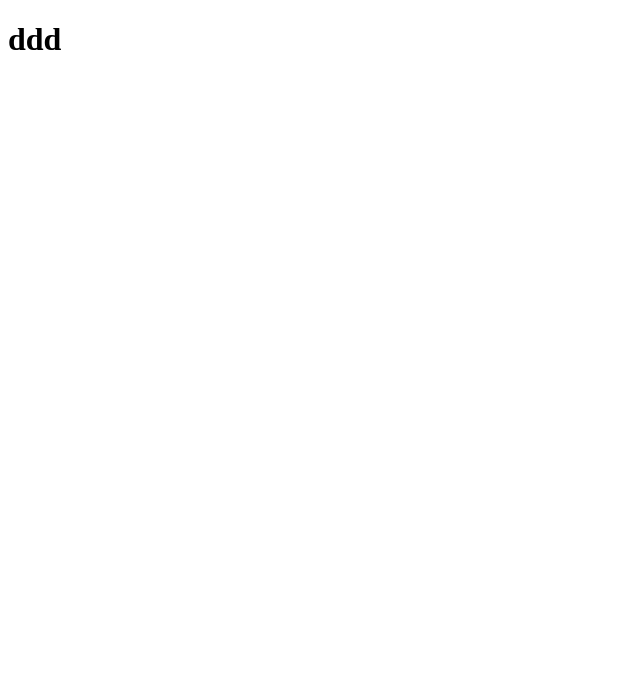
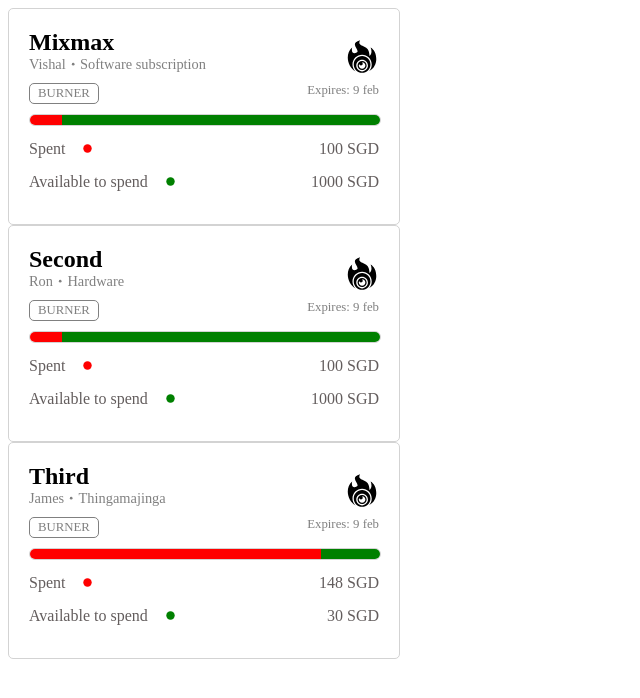
Before and after one commit to vihang7660/cards, a React (Vite) app: page / in a window 1280 px wide. Shown: the top 698 px of the page, without its empty margins (0-640 px from the left). Built offline with nearby package versions, Linux system fonts and the light colour scheme.

Commit message:
Styled the card component

```diff
--- a/package.json
+++ b/package.json
@@ -10,7 +10,8 @@
   },
   "dependencies": {
     "react": "^18.2.0",
-    "react-dom": "^18.2.0"
+    "react-dom": "^18.2.0",
+    "react-icons": "^4.7.1"
   },
   "devDependencies": {
     "@types/react": "^18.0.26",
--- a/src/App.jsx
+++ b/src/App.jsx
@@ -1,7 +1,6 @@
 import React from "react";
-import { nanoid } from "nanoid";
+import CardsList from "./components/CardsList";
 
 export default function App() {
-  console.log(nanoid())
-  return <h1>ddd</h1>
+  return <CardsList />;
 }
--- a/src/components/Card.jsx
+++ b/src/components/Card.jsx
@@ -1,16 +1,61 @@
 import React from "react";
 import { useCards } from "../CardsContext";
+import "./card.css";
+import { BsDot } from "react-icons/bs";
+import { GiBurningEye } from "react-icons/gi";
 
-export default function Card({ name, budget_name, spent, available_to_spend }) {
+export default function Card({
+  name,
+  budget_name,
+  spent,
+  available_to_spend,
+  owner_name,
+  expiry,
+  card_type,
+}) {
   const state = useCards();
+  let capacity = available_to_spend + spent;
 
-  fetch("https://api.npoint.io/81b674b9cd5b084349ba/").then(resp => resp.json()).then(info => console.log(info))
   return (
     <section className="card-container">
-      <h2>{name}</h2>
-      <p>{budget_name}</p>
-      <p>{spent}</p>
-      <p>{available_to_spend}</p>
+      <div className="header">
+        <h2>{name}</h2>
+        <div className="owner-info">
+          {owner_name} <BsDot /> {budget_name}
+        </div>
+        <GiBurningEye className="logo" size={35} />
+      </div>
+
+      <div className="card-type">
+        <div className="type">{card_type}</div>
+        <div>Expires: {expiry}</div>
+      </div>
+
+      <div className="capacity-visualization">
+        <div
+          className="spent-bar"
+          style={{ width: `${(spent / capacity) * 100}%`, background: "red" }}
+        />
+        <div
+          className="available-to-spend-bar"
+          style={{
+            width: `${(available_to_spend / capacity) * 100}%`,
+            background: "green",
+          }}
+        />
+      </div>
+
+      <div className="spent">
+        <div>Spent</div>
+        <BsDot color="red" size={45} />
+        <div className="currency">{spent} SGD</div>
+      </div>
+
+      <div className="availabe">
+        <div>Available to spend</div>
+        <BsDot color="green" size={45} />
+        <div className="currency">{available_to_spend} SGD</div>
+      </div>
     </section>
   );
 }
--- a/src/components/CardsList.jsx
+++ b/src/components/CardsList.jsx
@@ -9,10 +9,12 @@
     <Card
       name={item.name}
       budget_name={item.budget_name}
-      spent={item.spent.value + item.spent.currency}
-      available_to_spend={
-        item.available_to_spend.value + item.available_to_spend.currency
-      }
+      spent={item.spent.value}
+      available_to_spend={item.available_to_spend.value}
+      currency={'SGD'}
+      owner_name={item.owner_name}
+      card_type={item.card_type.toUpperCase()}
+      expiry={item.expiry}
       key={item.id}
     />
   ));
--- /dev/null
+++ b/src/components/card.css
@@ -0,0 +1,87 @@
+.card-container {
+  display: flex;
+  flex-direction: column;
+  width: 350px;
+  border: 1px solid lightgray;
+  border-radius: 5px;
+  padding: 20px;
+}
+
+.card-container h2 {
+  margin: 0;
+  font-size: 1.5em;
+}
+
+.owner-info {
+  font-size: 0.9em;
+  color: gray;
+  margin-bottom: 10px;
+}
+
+.card-type {
+  margin-bottom: 10px;
+}
+
+.spent,
+.card-type,
+.availabe {
+  font-size: 0.8em;
+  color: gray;
+}
+
+.spent,
+.availabe {
+  display: flex;
+  font-size: 1rem;
+  color: rgb(99, 93, 93);
+  align-items: center;
+}
+
+.availabe {
+  margin-top: -12px;
+}
+.currency {
+  margin-left: auto;
+}
+
+.capacity-visualization {
+  display: flex;
+  width: 100%;
+  height: 10px;
+  border: 1px solid lightgray;
+  border-radius: 50px;
+  overflow: hidden;
+}
+
+.spent-bar,
+.available-to-spend-bar {
+  height: 100%;
+}
+
+.header {
+  display: grid;
+  grid-template-columns: auto auto;
+  justify-content: space-between;
+  align-items: center;
+}
+
+.header .logo {
+  grid-row: 1/3;
+  grid-column: 2/3;
+}
+
+.card-type {
+  display: flex;
+  justify-content: space-between;
+}
+
+.card-type .type {
+  border: 1px solid gray;
+  padding: 2px 8px;
+  border-radius: 5px;
+}
+
+.owner-info {
+  display: flex;
+  align-items: center;
+}
--- a/src/data.jsx
+++ b/src/data.jsx
@@ -3,6 +3,7 @@
   {
     name: "Mixmax",
     budget_name: "Software subscription",
+    owner_name: 'Vishal',
     id: nanoid(),
     owner_id: 1,
     spent: {
@@ -21,6 +22,7 @@
   {
     name: "Second",
     budget_name: "Hardware",
+    owner_name: 'Ron',
     id: nanoid(),
     owner_id: 2,
     spent: {
@@ -39,14 +41,15 @@
   {
     name: "Third",
     budget_name: "Thingamajinga",
+    owner_name: 'James',
     id: nanoid(),
     owner_id: 3,
     spent: {
-      value: 100,
+      value: 148,
       currency: "SGD",
     },
     available_to_spend: {
-      value: 1000,
+      value: 30,
       currency: "SGD",
     },
     card_type: "burner",
```
Also changed, not shown: 1 other file (tests, documents, lock files or other folders).
